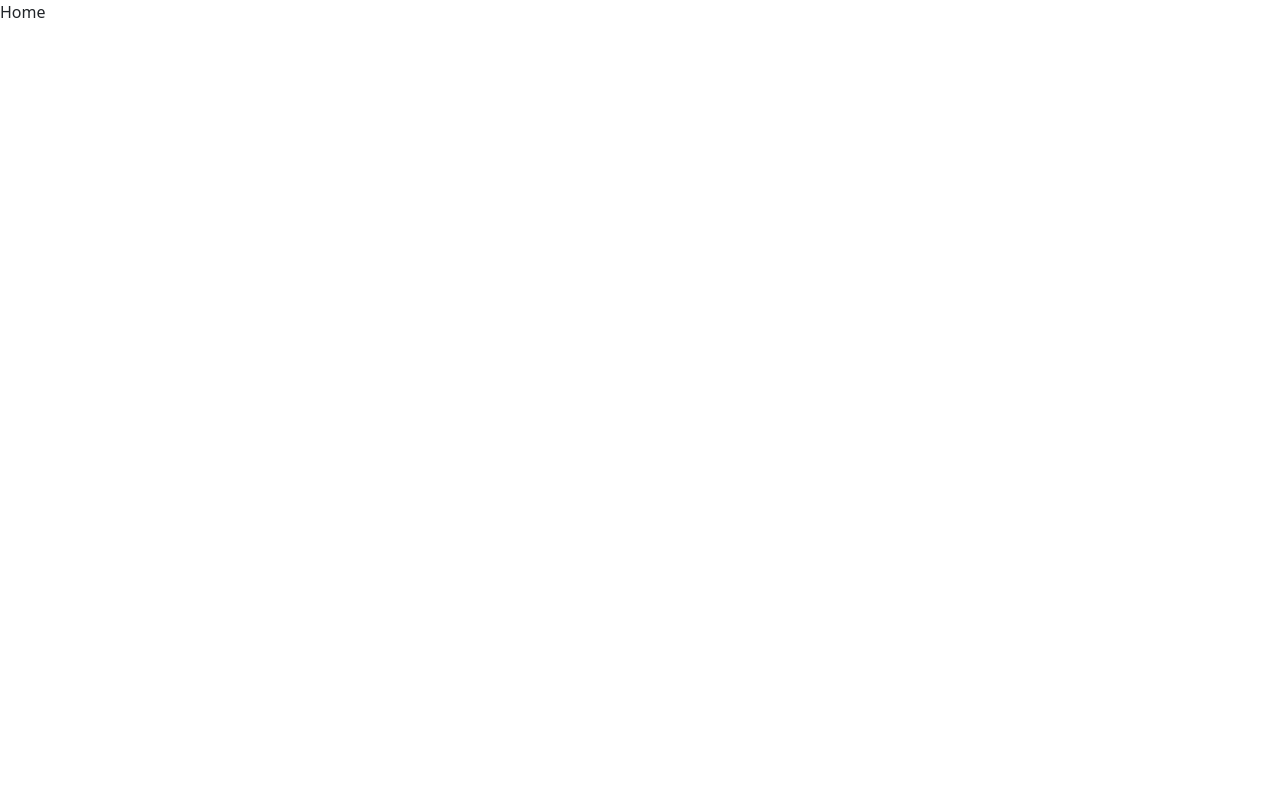
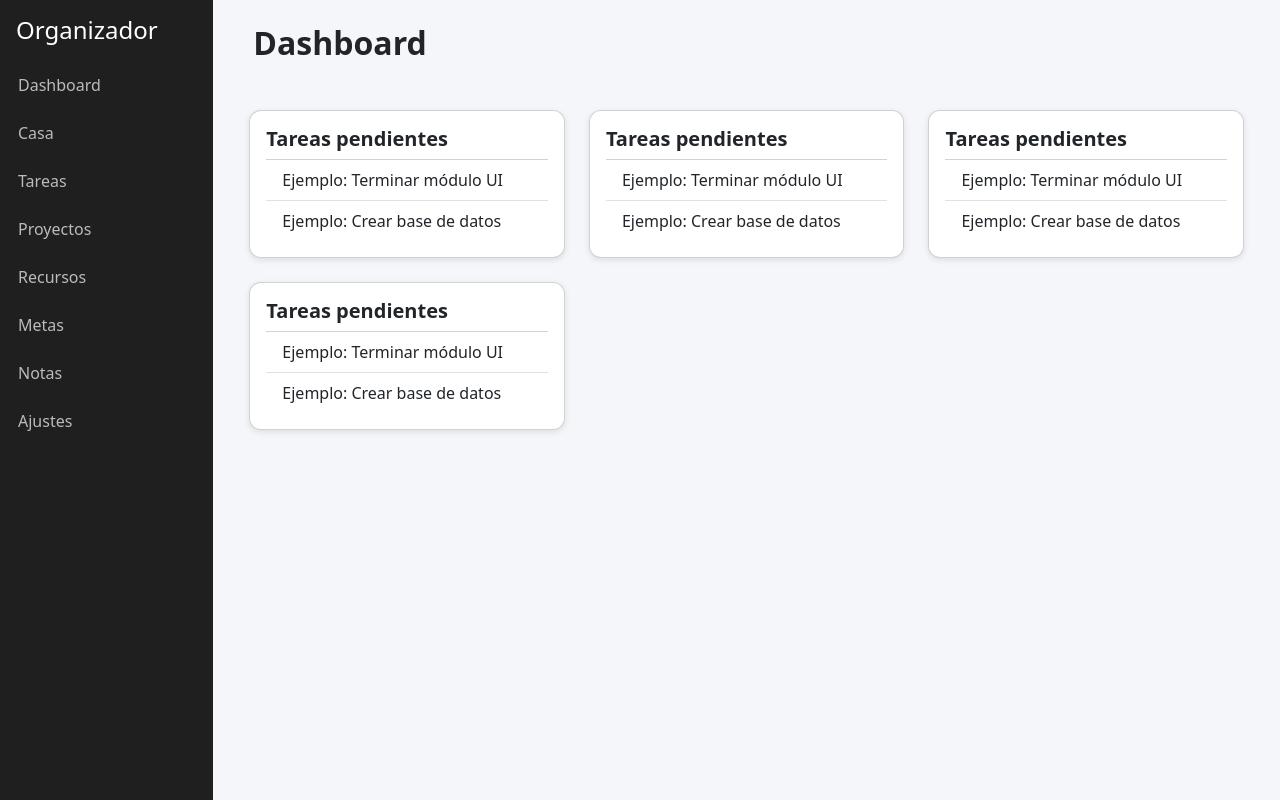
Before and after one commit to cmssandoval/house-net-frontend, a React (Vite) app: page / in a window 1280 px wide. Built offline with nearby package versions, Linux system fonts and the light colour scheme.

Commit message:
feat: add new components, fix styles

```diff
--- a/src/App.css
+++ b/src/App.css
@@ -0,0 +1,26 @@
+body {
+    background: #f5f6fa;
+}
+
+.sidebar {
+    min-height: 100dvh;
+    background: #1f1f1f;
+    color: #fff;
+}
+
+.sidebar a {
+    color: #bbb;
+    text-decoration: none;
+    display: block;
+    padding: 12px 18px;
+}
+
+.sidebar a:hover {
+    background: #333;
+    color: #fff;
+}
+
+.card-custom {
+    border-radius: 12px;
+    box-shadow: 0 2px 6px rgba(0, 0, 0, 0.1);
+}
--- /dev/null
+++ b/src/components/CustomCard.tsx
@@ -0,0 +1,18 @@
+import Col from "react-bootstrap/Col";
+import Card from "react-bootstrap/Card";
+
+const CustomCard = () => {
+  return (
+    <Col className="mt-4 col-xl-4 col-md-6">
+      <Card className="card-custom p-3">
+        <Card.Title className="fw-bold">Tareas pendientes</Card.Title>
+        <ul className="list-group list-group-flush">
+          <li className="list-group-item">Ejemplo: Terminar módulo UI</li>
+          <li className="list-group-item">Ejemplo: Crear base de datos</li>
+        </ul>
+      </Card>
+    </Col>
+  );
+};
+
+export default CustomCard;
--- /dev/null
+++ b/src/components/Sidebar.tsx
@@ -0,0 +1,22 @@
+import { Link } from "react-router-dom";
+
+const Sidebar = () => {
+  return (
+    <div className="d-flex">
+      <div className="sidebar w-100">
+        <h4 className="p-3 mb-0">Organizador</h4>
+
+        <Link to="/"          > Dashboard </Link>
+        <Link to="/casa"      > Casa </Link>
+        <Link to="/tareas"    > Tareas </Link>
+        <Link to="/proyectos" > Proyectos </Link>
+        <Link to="/recursos"  > Recursos </Link>
+        <Link to="/metas"     > Metas </Link>
+        <Link to="/notas"     > Notas </Link>
+        <Link to="/ajustes"   > Ajustes </Link>
+      </div>
+    </div>
+  );
+};
+
+export default Sidebar;
--- a/src/views/Home.tsx
+++ b/src/views/Home.tsx
@@ -1,6 +1,31 @@
+import Row from "react-bootstrap/Row";
+import Col from "react-bootstrap/Col";
+import Sidebar from "../components/Sidebar";
+import Container from "react-bootstrap/Container";
+import CustomCard from '../components/CustomCard';
+
 const Home = () => {
   return (
-    <div>Home</div>
+    <>
+      <Container fluid>
+        <Row>
+          <Col className="p-0 col-sm-4 col-md-3 col-xl-2">
+            <Sidebar />
+          </Col>
+          <Col className="p-4 col-sm-8 col-md-9 col-xl-10">
+            <h2 className="fw-bold ps-3 mb-4">Dashboard</h2>
+            <Container>
+              <Row>
+                <CustomCard />
+                <CustomCard />
+                <CustomCard />
+                <CustomCard />
+              </Row>
+            </Container>
+          </Col>
+        </Row>
+      </Container>
+    </>
   );
 };
 
--- a/src/views/NotFound.tsx
+++ b/src/views/NotFound.tsx
@@ -1,12 +1,17 @@
 import { Button, Card, Col, Container, Row } from 'react-bootstrap';
 import { Link } from 'react-router-dom';
+import Sidebar from '../components/Sidebar';
 
 const NotFound = () => {
   return (
-    <Container className='not-found-component' fluid>
+    <Container fluid>
       <Row>
-        <Col className='p-5'>
-          <Card className='text-center gap-3 py-5'>
+        <Col className="p-0 col-sm-4 col-md-3 col-xl-2">
+            <Sidebar />
+        </Col>
+        <Col className='p-4 col-sm-8 col-md-9 col-xl-10'>
+            <h2 className="fw-bold ps-3 mb-4">Not Found</h2>
+          <Card className='card-custom text-center gap-3 p-4 m-3'>
             <Card.Title className='fw-bold'>Error 404</Card.Title>
 
             <Card.Text className='fw-bold'>No se ha encontrado la página que buscabas</Card.Text>
```
